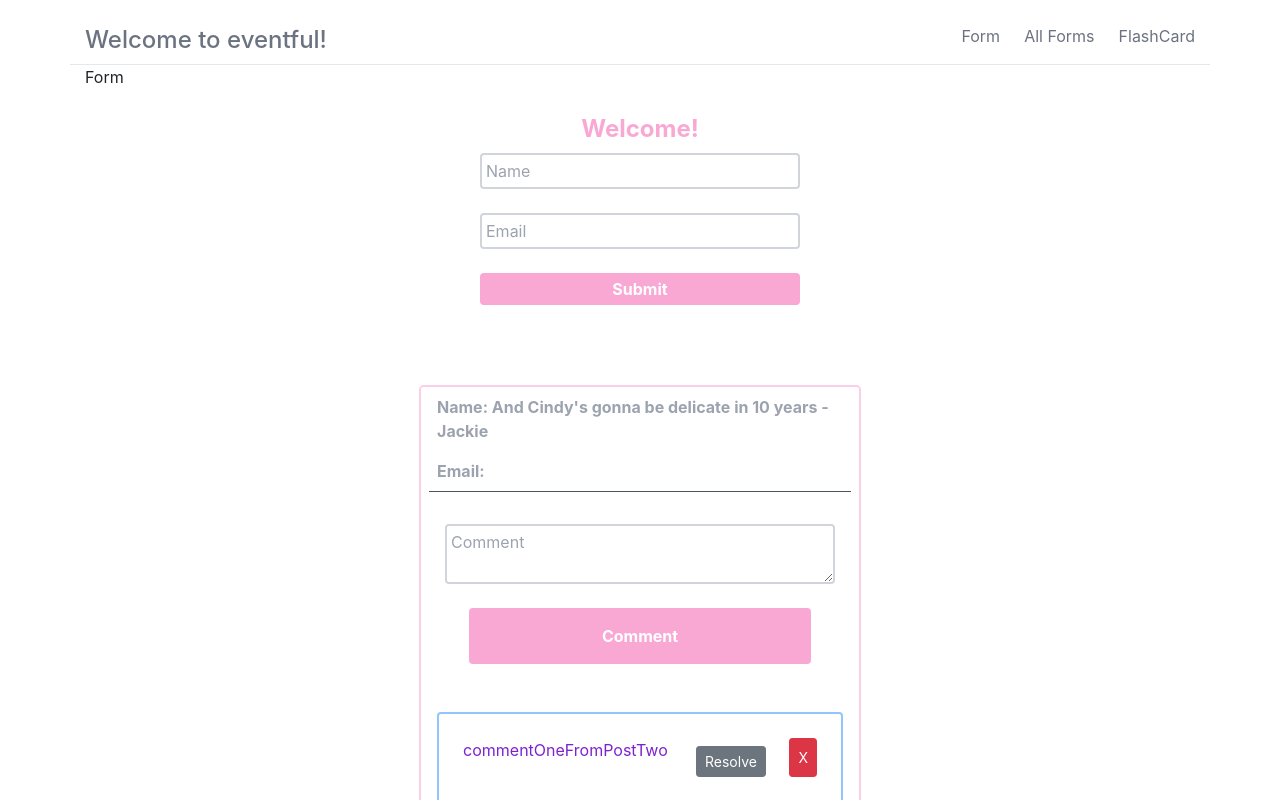
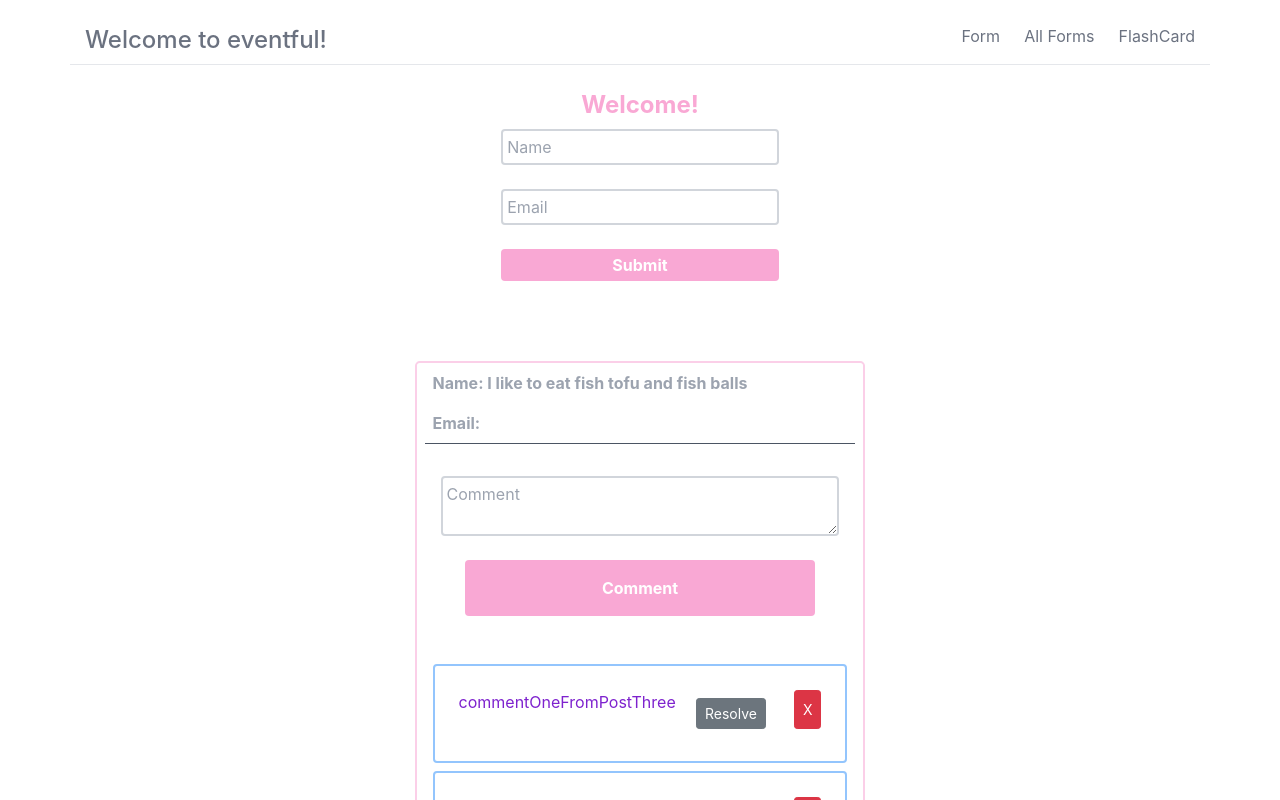
Before and after one commit to cindyliang01/eventful, a React (Create React App) app: page /Form in a window 1280 px wide. Shown: the top 800 px of the page. Built offline with nearby package versions, Linux system fonts and the light colour scheme.

Commit message:
Implemented previous button for flashcard

```diff
--- a/src/App.js
+++ b/src/App.js
@@ -1,6 +1,5 @@
 import React, { Component } from "react";
 import "./App.css";
-import Posts from "./components/posts";
 import NavBar from "./components/NavBar";
 import Form from "./pages/Form";
 import AllForms from "./pages/AllForms";
@@ -29,15 +28,15 @@ class App extends Component {
         ],
         post: "And Cindy's gonna be delicate in 10 years - Jackie",
       },
-      // {
-      //   id: 3,
-      //   like: 0,
-      //   comments: [
-      //     { id: 1, text: "commentOneFromPostThree", commentLikes: 0 },
-      //     { id: 2, text: "commentTwoFromPostThree", commentLikes: 0 },
-      //   ],
-      //   post: "I like to eat fish tofu and fish balls",
-      // },
+      {
+        id: 3,
+        like: 0,
+        comments: [
+          { id: 1, text: "commentOneFromPostThree", commentLikes: 0 },
+          { id: 2, text: "commentTwoFromPostThree", commentLikes: 0 },
+        ],
+        post: "I like to eat fish tofu and fish balls",
+      },
     ],
 
     dummyListTemplate: [
@@ -49,7 +48,7 @@ class App extends Component {
       },
     ],
 
-    flashCardIndex: 0,
+    flashCardIndex: 1,
     flashCardState: false,
   };
 
@@ -151,6 +150,15 @@ class App extends Component {
     });
   };
 
+  goPrevious = (flashCardIndex) => {
+    if (flashCardIndex > 0) {
+      flashCardIndex--;
+      this.setState({ flashCardIndex }, () => {
+        console.log("flash index" + this.state.flashCardIndex);
+      });
+    }
+  };
+
   render() {
     return (
       <React.Fragment>
@@ -158,7 +166,20 @@ class App extends Component {
         <NavBar setFlashCardState={this.setFlashCardState}></NavBar>
         <div className="container">
           <Routes>
-            <Route path="/Form" element={<Form />} />
+            <Route
+              path="/Form"
+              element={
+                <Form
+                  listOfPosts={this.state.dummyListPosts}
+                  addLike={this.addLike}
+                  createPost={this.createPost}
+                  createComment={this.createComment}
+                  addLikeForComment={this.addLikeForComment}
+                  deleteForComment={this.deleteForComment}
+                  flashCardState={this.state.flashCardState}
+                />
+              }
+            />
             <Route path="/AllForms" element={<AllForms />} />
             <Route
               path="/FlashCard"
@@ -168,15 +189,14 @@ class App extends Component {
                   listOfPosts={this.state.dummyListPosts}
                   addLikeForComment={this.addLikeForComment}
                   deleteForComment={this.deleteForComment}
+                  goPrevious={this.goPrevious}
                 />
               }
             />
           </Routes>
         </div>
-        <h1 className="text-center font-bold text-2xl mt-4 text-pink-300">
-          Welcome!
-        </h1>
-        <Posts
+
+        {/* <Posts
           listOfPosts={this.state.dummyListPosts}
           addLike={this.addLike}
           createPost={this.createPost}
@@ -184,7 +204,7 @@ class App extends Component {
           addLikeForComment={this.addLikeForComment}
           deleteForComment={this.deleteForComment}
           flashCardState={this.state.flashCardState}
-        />
+        /> */}
       </React.Fragment>
     );
   }
--- a/src/pages/FlashCard.jsx
+++ b/src/pages/FlashCard.jsx
@@ -3,8 +3,13 @@ import Post from ".././components/post";
 
 class FlashCard extends Component {
   render() {
-    const { flashCardIndex, listOfPosts, addLikeForComment, deleteForComment } =
-      this.props;
+    const {
+      flashCardIndex,
+      listOfPosts,
+      addLikeForComment,
+      deleteForComment,
+      goPrevious,
+    } = this.props;
 
     return (
       <React.Fragment>
@@ -18,6 +23,25 @@ class FlashCard extends Component {
                   addLikeForComment={addLikeForComment}
                   deleteForComment={deleteForComment}
                 ></Post>
+
+                <button
+                  onClick={() => goPrevious(flashCardIndex, listOfPosts.length)}
+                >
+                  prev
+                </button>
+
+                {/* <button
+              onClick={() => goPrevious(flashCardIndex, notes.length)}
+              className={
+                "  text-white rounded p-3 m-4 font-bold  " +
+                (flashCardIndex === 0
+                  ? "bg-gray-300 hover:bg-grey-200"
+                  : "bg-pink-300 hover:bg-pink-200")
+              }
+              disabled={flashCardIndex == 0}
+            >
+              prev
+            </button> */}
               </React.Fragment>
             ) : (
               // "fjsdf"
--- a/src/pages/Form.jsx
+++ b/src/pages/Form.jsx
@@ -1,6 +1,34 @@
 import React, { Component } from "react";
-const Form = () => {
-  return <div>Form</div>;
-};
+import Posts from ".././components/posts";
+
+class Form extends Component {
+  render() {
+    const {
+      listOfPosts,
+      addLike,
+      createPost,
+      createComment,
+      addLikeForComment,
+      deleteForComment,
+      flashCardState,
+    } = this.props;
+    return (
+      <React.Fragment>
+        <h1 className="text-center font-bold text-2xl mt-4 text-pink-300">
+          Welcome!
+        </h1>
+        <Posts
+          listOfPosts={listOfPosts}
+          addLike={addLike}
+          createPost={createPost}
+          createComment={createComment}
+          addLikeForComment={addLikeForComment}
+          deleteForComment={deleteForComment}
+          flashCardState={flashCardState}
+        ></Posts>
+      </React.Fragment>
+    );
+  }
+}
 
 export default Form;
```
